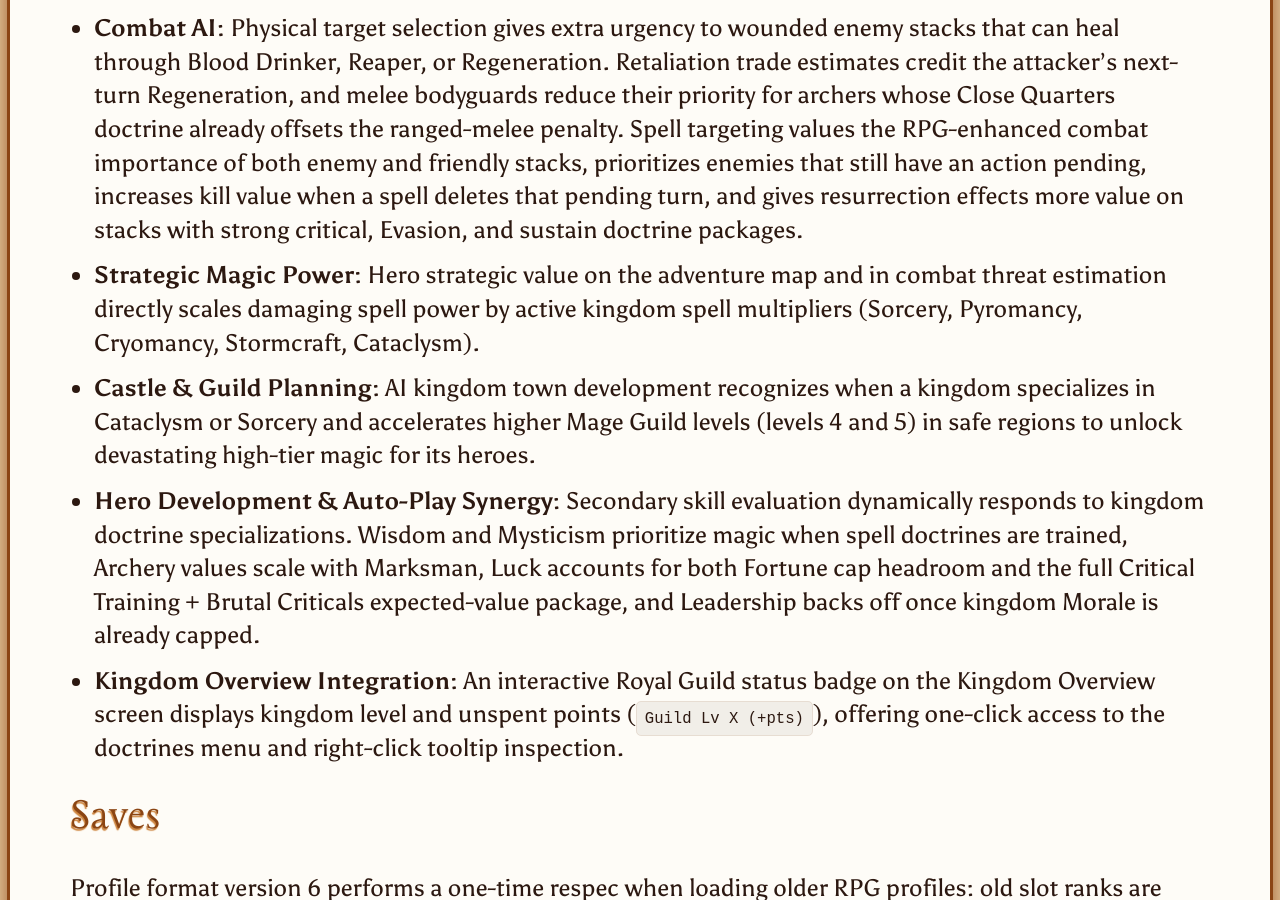
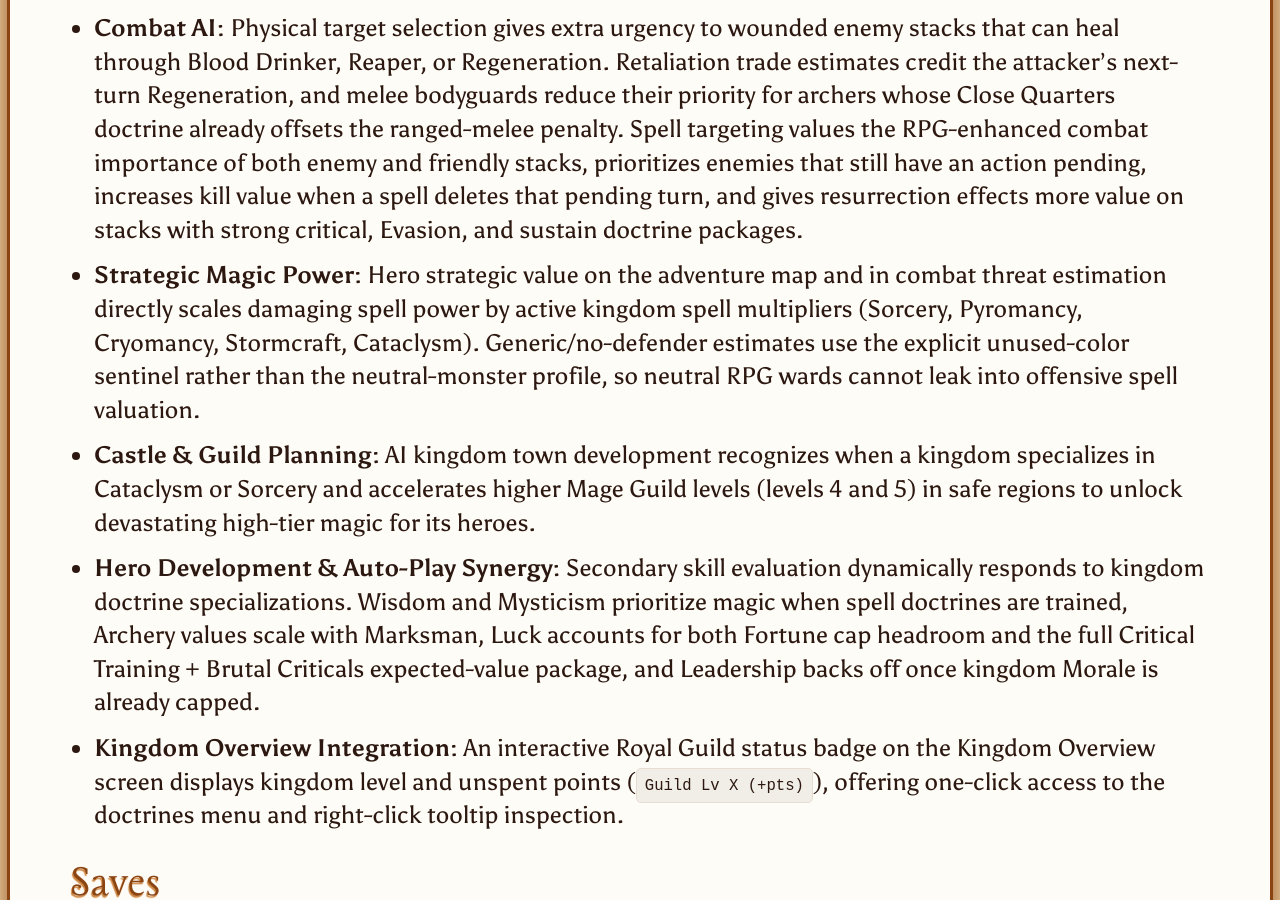
Before and after one commit to MattKoRn/fheroes2, a Jekyll site: the page built from docs/RPG_README.md, in a window 1280 px wide and 900 px high, scrolled down 5792 px. Built offline with Jekyll 4.4.1, drawn with Linux system fonts in a browser that asks for light colours; our own code applies the rules of GitHub Pages for plain Markdown files.

Commit message:
Document defender-neutral RPG spell valuation

```diff
--- a/docs/RPG_README.md
+++ b/docs/RPG_README.md
@@ -53,7 +53,7 @@ Offline progress still grants RPG XP for the full elapsed interval with no durat
 Adventure and combat AI are fully aware of RPG doctrines and stats:
 - **Adventure AI:** Strategic army strength uses RPG Attack, Defense, conditional damage/reduction, expected critical damage, Evasion, sustain, Morale, and Luck. Negative Luck now uses its real half-damage expected loss instead of being valued like a full missed attack. Morale/Luck secondary skills and adventure buff sites respect the +3 caps after kingdom RPG bonuses are applied, so AI heroes stop detouring for capped benefits. Revealed Witch Huts offering already-capped Leadership/Luck are skipped. Damage-spell shrines are valued with the active RPG spell multiplier, while Magic Wells and Artesian Springs become more attractive to kingdoms invested in Sorcery, elemental specialties, or Arcane Piercing.
 - **Combat AI:** Physical target selection gives extra urgency to wounded enemy stacks that can heal through Blood Drinker, Reaper, or Regeneration. Retaliation trade estimates credit the attacker's next-turn Regeneration, and melee bodyguards reduce their priority for archers whose Close Quarters doctrine already offsets the ranged-melee penalty. Spell targeting values the RPG-enhanced combat importance of both enemy and friendly stacks, prioritizes enemies that still have an action pending, increases kill value when a spell deletes that pending turn, and gives resurrection effects more value on stacks with strong critical, Evasion, and sustain doctrine packages.
-- **Strategic Magic Power:** Hero strategic value on the adventure map and in combat threat estimation directly scales damaging spell power by active kingdom spell multipliers (Sorcery, Pyromancy, Cryomancy, Stormcraft, Cataclysm).
+- **Strategic Magic Power:** Hero strategic value on the adventure map and in combat threat estimation directly scales damaging spell power by active kingdom spell multipliers (Sorcery, Pyromancy, Cryomancy, Stormcraft, Cataclysm). Generic/no-defender estimates use the explicit unused-color sentinel rather than the neutral-monster profile, so neutral RPG wards cannot leak into offensive spell valuation.
 - **Castle & Guild Planning:** AI kingdom town development recognizes when a kingdom specializes in Cataclysm or Sorcery and accelerates higher Mage Guild levels (levels 4 and 5) in safe regions to unlock devastating high-tier magic for its heroes.
 - **Hero Development & Auto-Play Synergy:** Secondary skill evaluation dynamically responds to kingdom doctrine specializations. Wisdom and Mysticism prioritize magic when spell doctrines are trained, Archery values scale with Marksman, Luck accounts for both Fortune cap headroom and the full Critical Training + Brutal Criticals expected-value package, and Leadership backs off once kingdom Morale is already capped.
 - **Kingdom Overview Integration:** An interactive Royal Guild status badge on the Kingdom Overview screen displays kingdom level and unspent points (`Guild Lv X (+pts)`), offering one-click access to the doctrines menu and right-click tooltip inspection.
```
